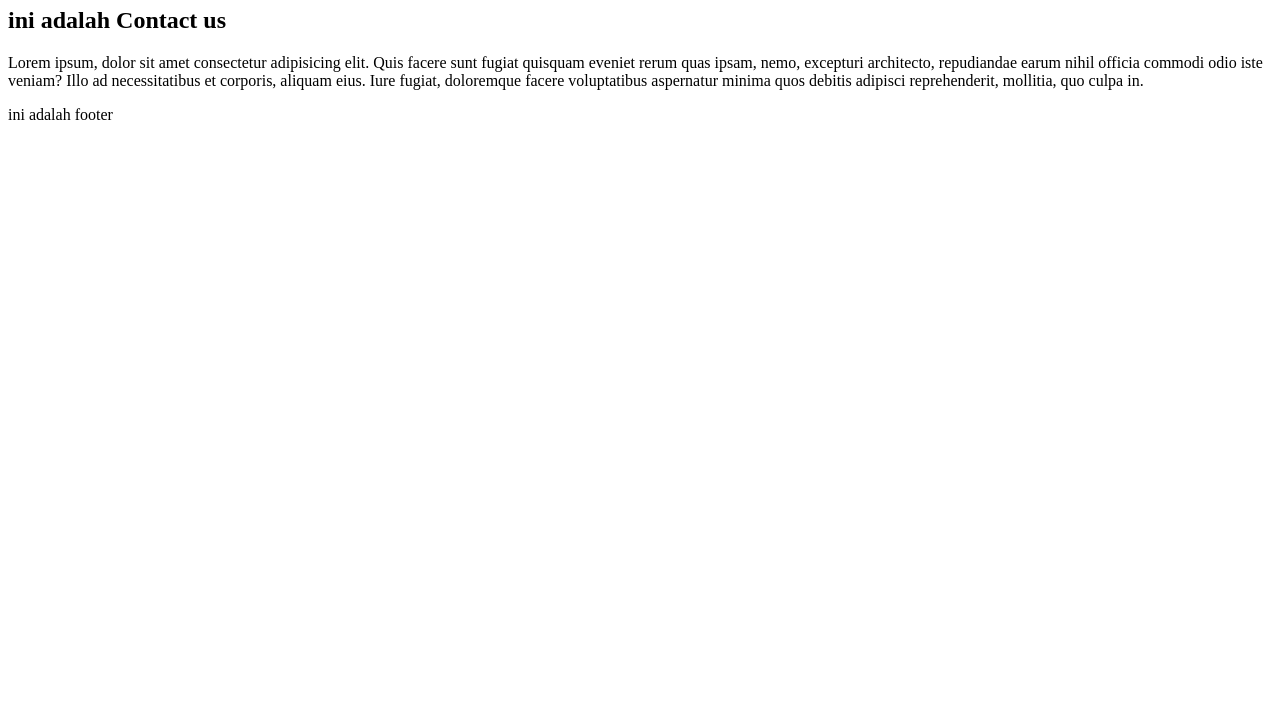
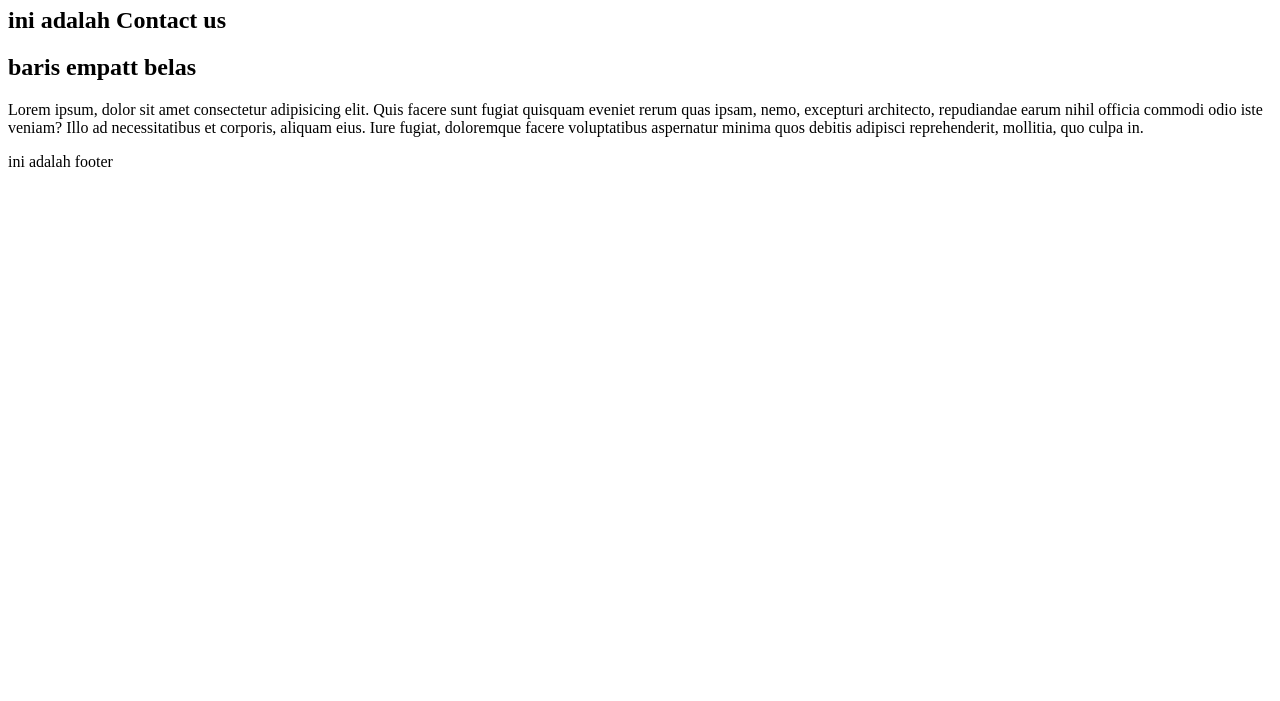
Before and after one commit to alghifariafdan/CompanyProfile, a plain HTML site: page contact-us.html in a window 1280 px wide. Shown: the part 99-800 px from the top of the page. Drawn offline with Linux system fonts and the light colour scheme.

Commit message:
menambah penjelasan contact us

```diff
--- a/contact-us.html
+++ b/contact-us.html
@@ -10,6 +10,9 @@
 
     <h1>PT ABADI</h1>
     <h2>ini adalah Contact us</h2>
+
+    <h2>baris empatt belas</h2>
+
     <p>Lorem ipsum, dolor sit amet consectetur adipisicing elit. Quis facere sunt fugiat quisquam eveniet rerum quas ipsam, nemo, excepturi architecto, repudiandae earum nihil officia commodi odio iste veniam? Illo ad necessitatibus et corporis, aliquam eius. Iure fugiat, doloremque facere voluptatibus aspernatur minima quos debitis adipisci reprehenderit, mollitia, quo culpa in.</p>
 
     <footer>ini adalah footer</footer>
```
